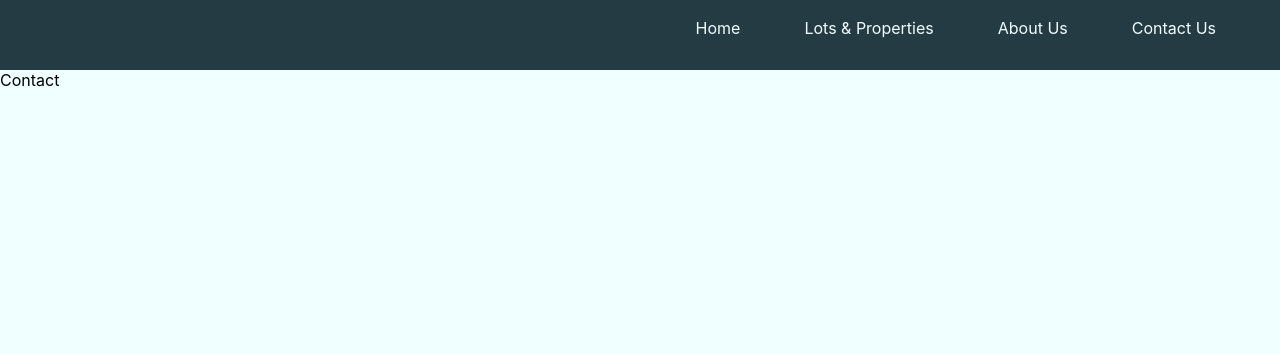
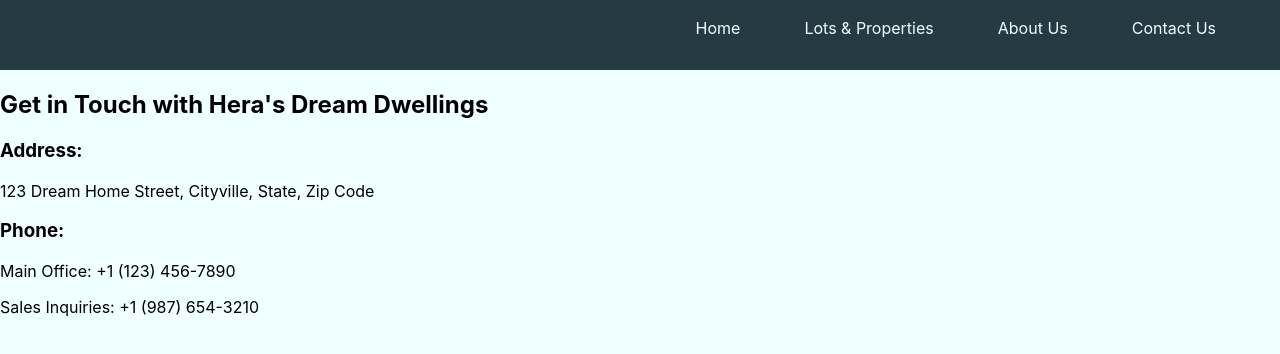
Before and after one commit to ron062394/hera-crown-stateless-website, a React (Create React App) app in the folder hera-real-state/: page /contact in a window 1280 px wide. Shown: the part 318-672 px from the top of the page. Built offline with nearby package versions, Linux system fonts and the light colour scheme.

Commit message:
Added contact us contents

```diff
--- a/hera-real-state/src/pages/Contact.js
+++ b/hera-real-state/src/pages/Contact.js
@@ -3,7 +3,29 @@ import React from "react";
 const Contact = () => {
     return (
         <div>
-            Contact
+            <h2>Get in Touch with Hera's Dream Dwellings</h2>
+            <div>
+                <h3>Address:</h3>
+                <p>123 Dream Home Street,
+Cityville, State, Zip Code</p>
+            </div>
+            <div>
+                <h3>Phone:</h3>
+                <p>Main Office: +1 (123) 456-7890</p>
+                <p>Sales Inquiries: +1 (987) 654-3210</p>
+            </div>
+            <div>
+                <h3></h3>
+                <p></p>
+            </div>
+            <div>
+                <h3></h3>
+                <p></p>
+            </div>
+            <div>
+                <h3></h3>
+                <p></p>
+            </div>
         </div>
     )
 }
```
